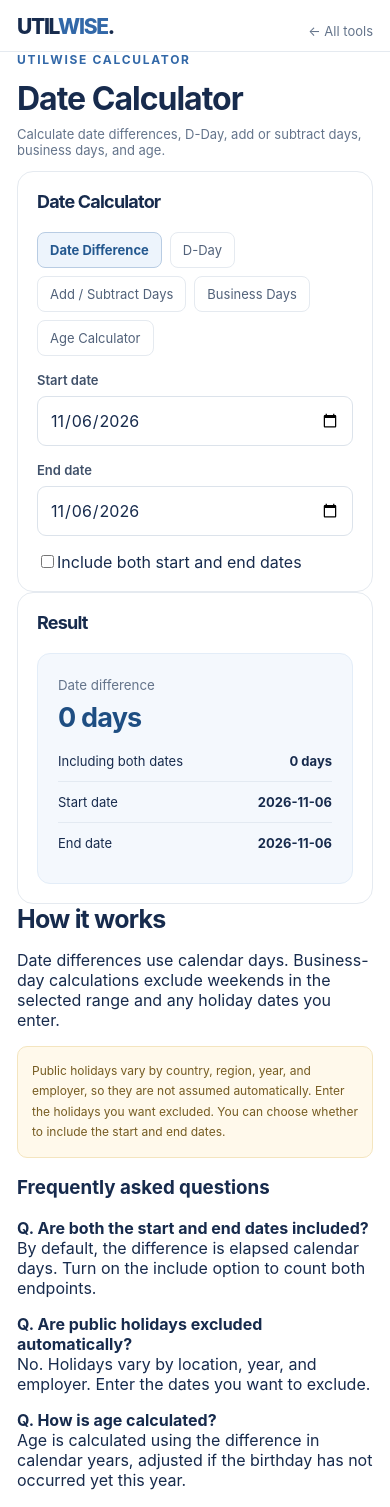
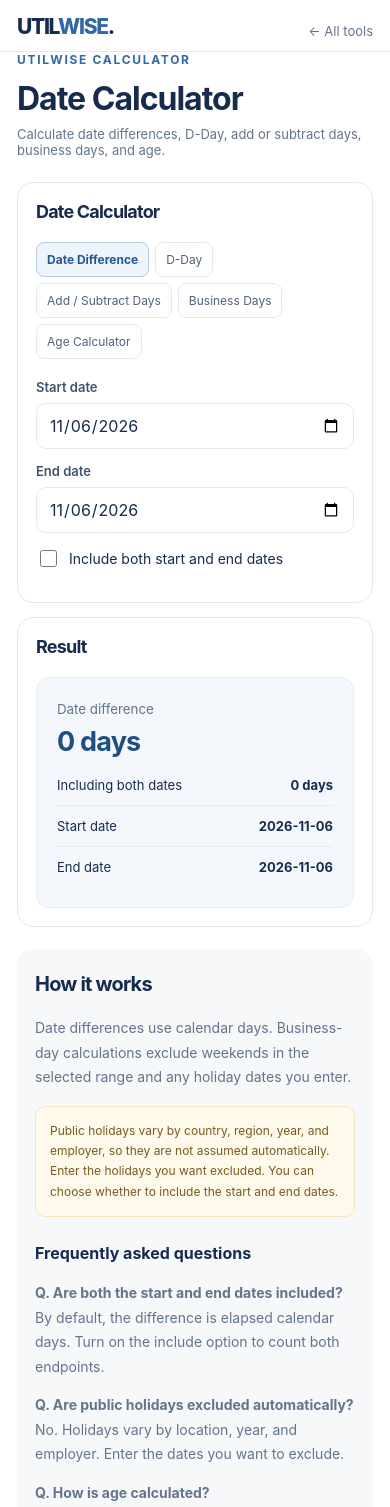
Before and after one commit to mmw833/utilwise, a Next.js app: page /en/date in a window 390 px wide. Shown: the top 1507 px of the page. Built offline with nearby package versions, Linux system fonts and the light colour scheme; a web font is replaced by a local one.

Commit message:
Style responsive bilingual date calculator

```diff
--- a/app/globals.css
+++ b/app/globals.css
@@ -74,3 +74,15 @@ a{color:inherit;text-decoration:none}button,input,select{font:inherit}.wrap{max-
   .header>.nav{gap:4px;font-size:10.5px}
   .header .language-switcher{font-size:10px;gap:3px}
 }
+
+.date-calculator{display:grid;grid-template-columns:1fr 1fr;gap:20px;margin-top:24px}
+.date-calculator .panel{min-width:0}
+.date-calculator .tabs{margin:12px 0 20px}
+.date-calculator .field{margin:14px 0}
+.date-calculator input[type="date"],.date-calculator input[type="number"],.date-calculator textarea{width:100%;min-height:46px;border:1px solid var(--line);border-radius:10px;padding:11px 12px;background:#fff;color:var(--ink)}
+.date-calculator textarea{resize:vertical;line-height:1.5}
+.date-check{display:flex;align-items:center;gap:9px;margin:14px 0;font-size:14px;color:var(--ink)}
+.date-check input{width:17px;height:17px;accent-color:var(--blue)}
+.date-guide{grid-column:1/-1;margin-top:8px;padding:24px;background:#f7f8fa;border-radius:16px;line-height:1.75}
+.date-guide h2{font-size:20px;margin:0 0 10px}.date-guide h3{font-size:16px;margin:22px 0 8px}.date-guide p{font-size:14px;color:var(--muted)}
+@media(max-width:760px){.date-calculator{grid-template-columns:1fr;gap:14px}.date-guide{grid-column:auto;padding:18px}.date-calculator .panel{padding:18px}.date-calculator .tabs{gap:6px}.date-calculator .tab{font-size:12px;padding:9px 10px}}
```
